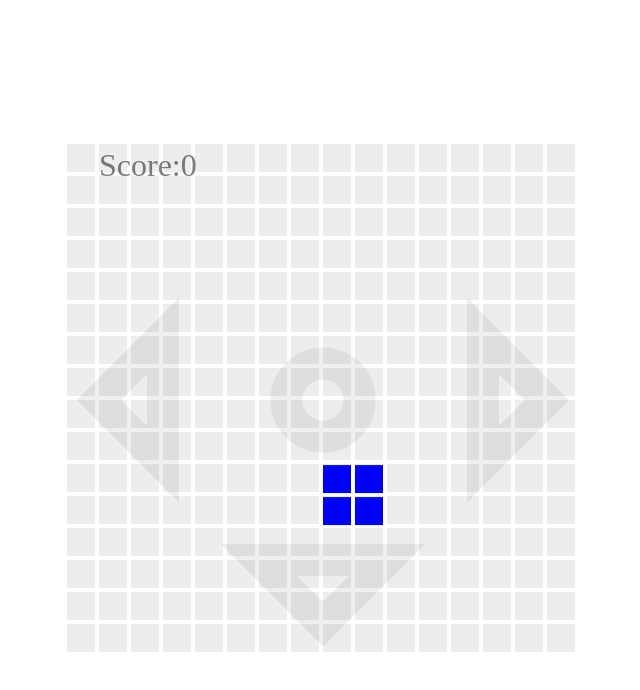
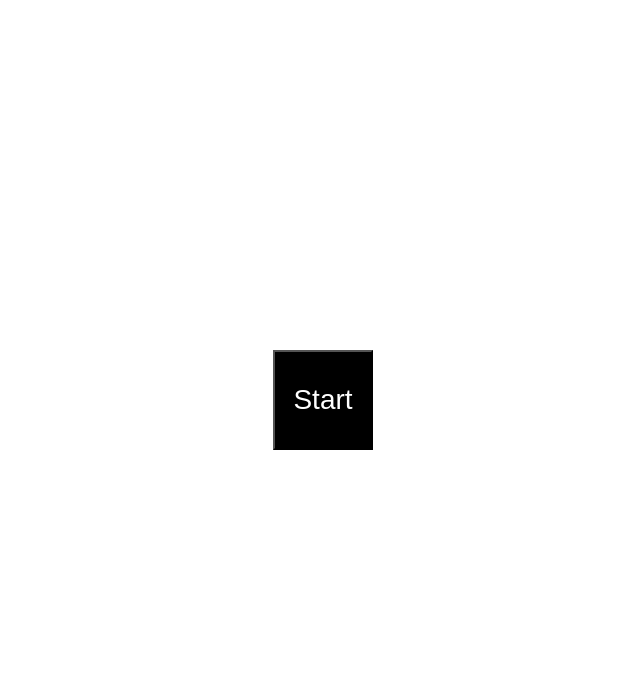
Before and after one commit to emreSlim/tetris, a website built with webpack: page index.html in a window 1280 px wide. Shown: the whole page, without its empty margins (317-957 px from the left). Built offline with nearby package versions, Linux system fonts and the light colour scheme.

Commit message:
added html screens

```diff
--- a/src/components/GameCanvas/GameCanvas.ts
+++ b/src/components/GameCanvas/GameCanvas.ts
@@ -18,7 +18,7 @@ export class GameCanvas {
     return this.node.height;
   }
 
-  onGameOver = () => {};
+  onGameOver = (score: number) => {};
   public startGame() {
     this.ctx.fillStyle = "white";
     this.ctx.fillRect(0, 0, this.width, this.height);
@@ -45,7 +45,7 @@ export class GameCanvas {
       this.node.addEventListener("pointerdown", game.onPointerDown);
 
       game.onGameOver(() => {
-        this.onGameOver();
+        this.onGameOver(game.score);
       });
     }, 1000);
   }
--- a/src/index.ts
+++ b/src/index.ts
@@ -1,13 +1,49 @@
 import { GameCanvas } from "./components/GameCanvas/GameCanvas";
 import "./style.css";
 
-const game = new GameCanvas(512, 512);
+document.body.onload = () => {
+  const container = document.createElement("div");
+  container.classList.add("main-container");
 
-const container = document.createElement("div");
-container.classList.add("main-container");
+  const game = new GameCanvas(512, 512);
+  container.appendChild(game.node);
+  game.node.hidden = true;
 
-container.appendChild(game.node);
+  const start = document.createElement("button");
+  start.innerText = "Start";
 
-game.startGame();
+  start.onclick = () => {
+    game.startGame();
+    start.hidden = true;
+    game.node.hidden = false;
+  };
 
-document.body.appendChild(container);
+  const gameover = document.createElement("div");
+  gameover.classList.add("gameover");
+  container.appendChild(gameover);
+  gameover.hidden = true;
+
+  const score = document.createElement("p");
+  gameover.appendChild(score);
+
+  const gameoverText = document.createElement("p");
+  gameoverText.innerText = "Game Over!";
+  gameover.appendChild(gameoverText);
+  const lobbyNavBtn = document.createElement("button");
+  lobbyNavBtn.innerText = "Lobby";
+  gameover.appendChild(lobbyNavBtn);
+  lobbyNavBtn.onclick = () => {
+    gameover.hidden = true;
+    start.hidden = false;
+  };
+
+  game.onGameOver = (s) => {
+    game.node.hidden = true;
+    gameover.hidden = false;
+    score.innerText = "Score: " + s;
+  };
+
+  container.appendChild(start);
+
+  document.body.appendChild(container);
+};
--- a/src/style.css
+++ b/src/style.css
@@ -17,3 +17,11 @@ html {
     width: 100vw;
     height: 100vh;
 }
+
+button {
+    width: 100px;
+    height: 100px;
+    font-size: 28px;
+    background: #000;
+    color:#fff;
+}
```
